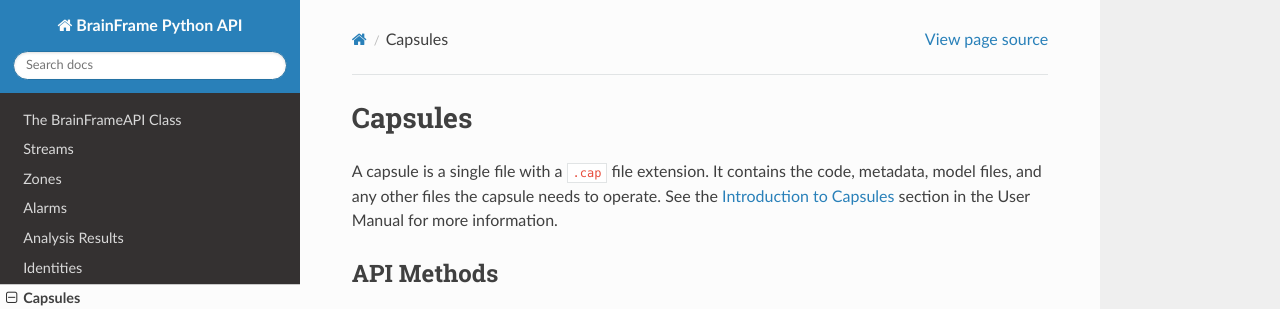
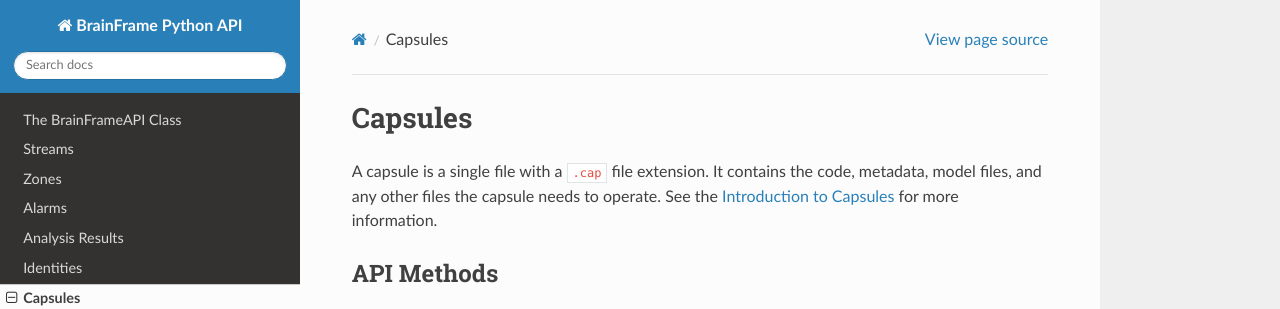
Before and after one commit to aotuai/brainframe-python, a Sphinx documentation site: the page built from docs/capsules.rst, in a window 1280 px wide and 900 px high, cut to the strip 0-309 px from the top of the window. Built offline with Sphinx 7.4.7 and the Read the Docs theme 2.0.0, drawn with Linux system fonts in a browser that asks for light colours.

Commit message:
Fix Introduction to Capsules link

```diff
--- a/docs/capsules.rst
+++ b/docs/capsules.rst
@@ -3,8 +3,7 @@
 
 A capsule is a single file with a ``.cap`` file extension. It contains the
 code, metadata, model files, and any other files the capsule needs to operate.
-See the `Introduction to Capsules`_ section in the User Manual for more
-information.
+See the `Introduction to Capsules`_ for more information.
 
 API Methods
 -----------
@@ -30,4 +29,4 @@
    :members:
 
 .. _`Introduction to Capsules`:
-   https://aotu.ai/docs/capsule_development/introduction/
+   https://openvisioncapsules.readthedocs.io/en/latest/introduction.html
```
